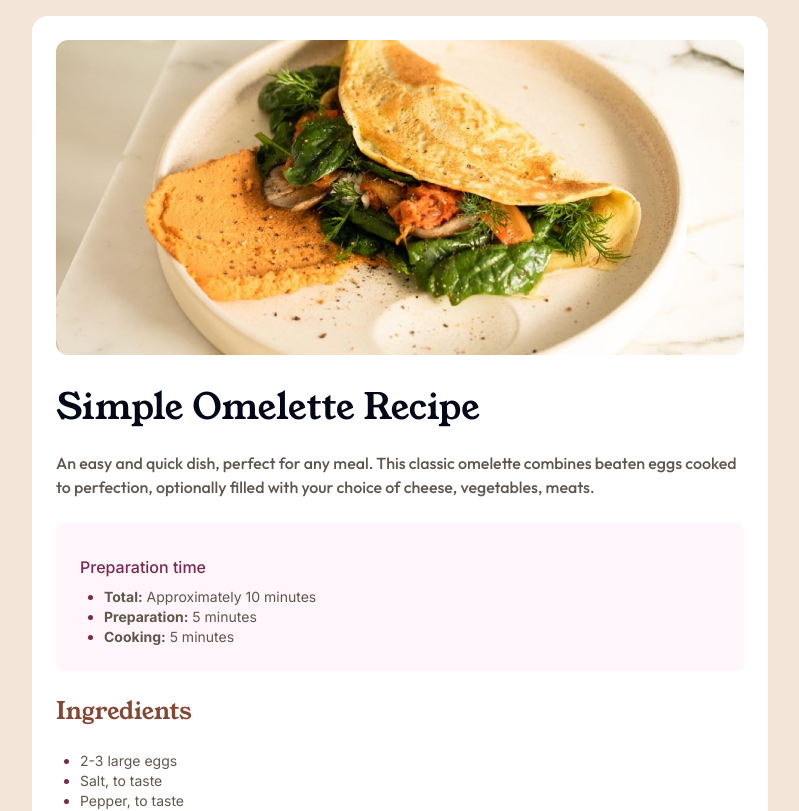
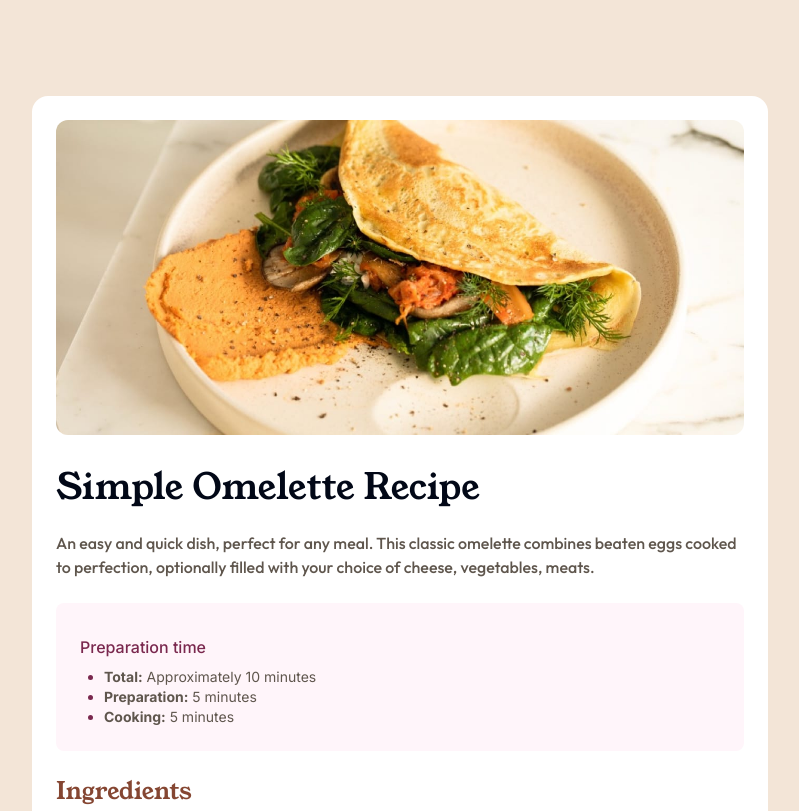
Before and after one commit to manjunathagee/Great_Frontend_Daily, a Next.js app: page /frontend-mentor/day-04-recipe_page in a window 1280 px wide. Shown: the top 811 px of the page, without its empty margins (240-1039 px from the left). Built offline with nearby package versions, Linux system fonts and the light colour scheme.

Commit message:
Review comments

```diff
--- a/app/frontend-mentor/day-04-recipe_page/page.tsx
+++ b/app/frontend-mentor/day-04-recipe_page/page.tsx
@@ -4,7 +4,7 @@ import React from "react";
 const RecipePage = () => {
   return (
     <main className="flex items-center justify-center bg-[#F3E5D7] p-4">
-      <article className="flex flex-col gap-8 bg-white p-6 rounded-2xl w-[736px]">
+      <article className="flex flex-col gap-8 bg-white p-6 rounded-2xl w-[736px] mt-20">
         <div className="w-full h-[#300px] overflow-hidden rounded-xl">
           <img
             src="/images/frontend-mentor/recipe-page/omelette.jpeg"
@@ -25,9 +25,9 @@ const RecipePage = () => {
 
           {/* Preparation time card */}
           <div className="bg-[hsl(330,100%,98%)] rounded-lg p-6">
-            <h3 className="text-[#7A284E] font-medium my-2">
+            <h2 className="text-[#7A284E] font-medium my-2">
               Preparation time
-            </h3>
+            </h2>
             <ul className="list-disc mx-6 text-sm text-[#5F564D]">
               <li className="custom-bullet ">
                 <span className="font-bold">Total:</span> Approximately 10
```
